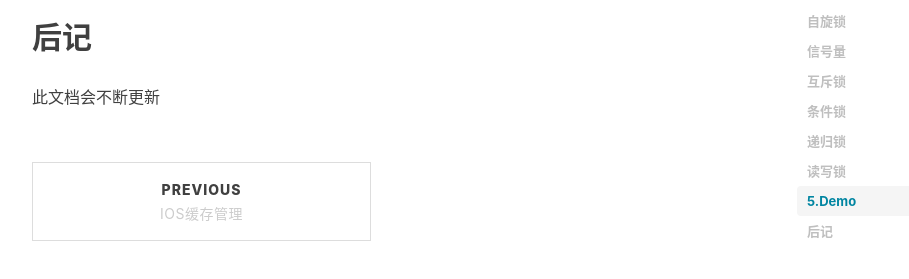
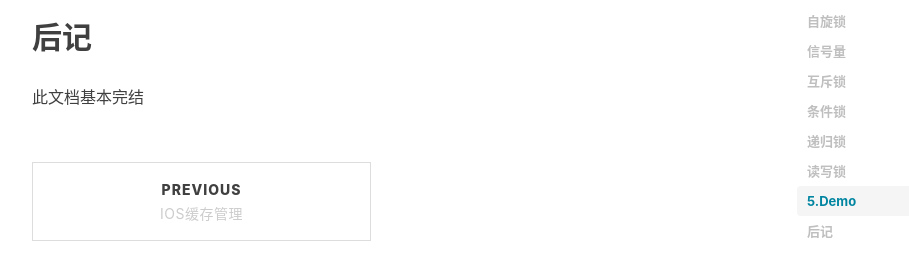
Before and after one commit to wangpt/wangpt.github.io, a Jekyll site: the page built from _posts/2018-09-07-lock-note.markdown, in a window 1280 px wide and 900 px high, scrolled down 5796 px. Shown: the part 173-452 px from the top of the window, without its empty margins (233-1142 px from the left). Built offline with Jekyll 4.4.1, drawn with Linux system fonts in a browser that asks for light colours; nearby versions of some CDN libraries; comment, search, counter and statistics services are not loaded.

Commit message:
change note

```diff
--- a/_posts/2018-09-07-lock-note.markdown
+++ b/_posts/2018-09-07-lock-note.markdown
@@ -247,4 +247,4 @@ tags:
 
 ## 后记
 
-此文档会不断更新
+此文档基本完结
```
